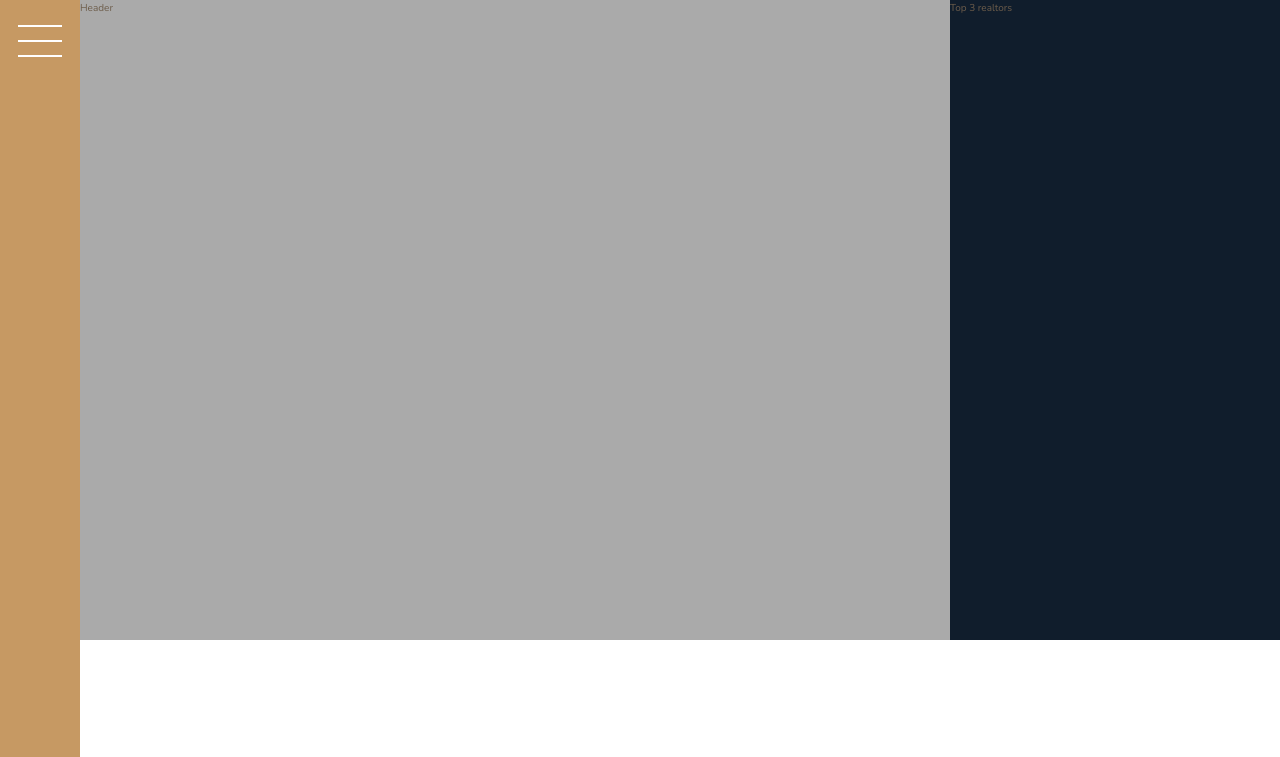
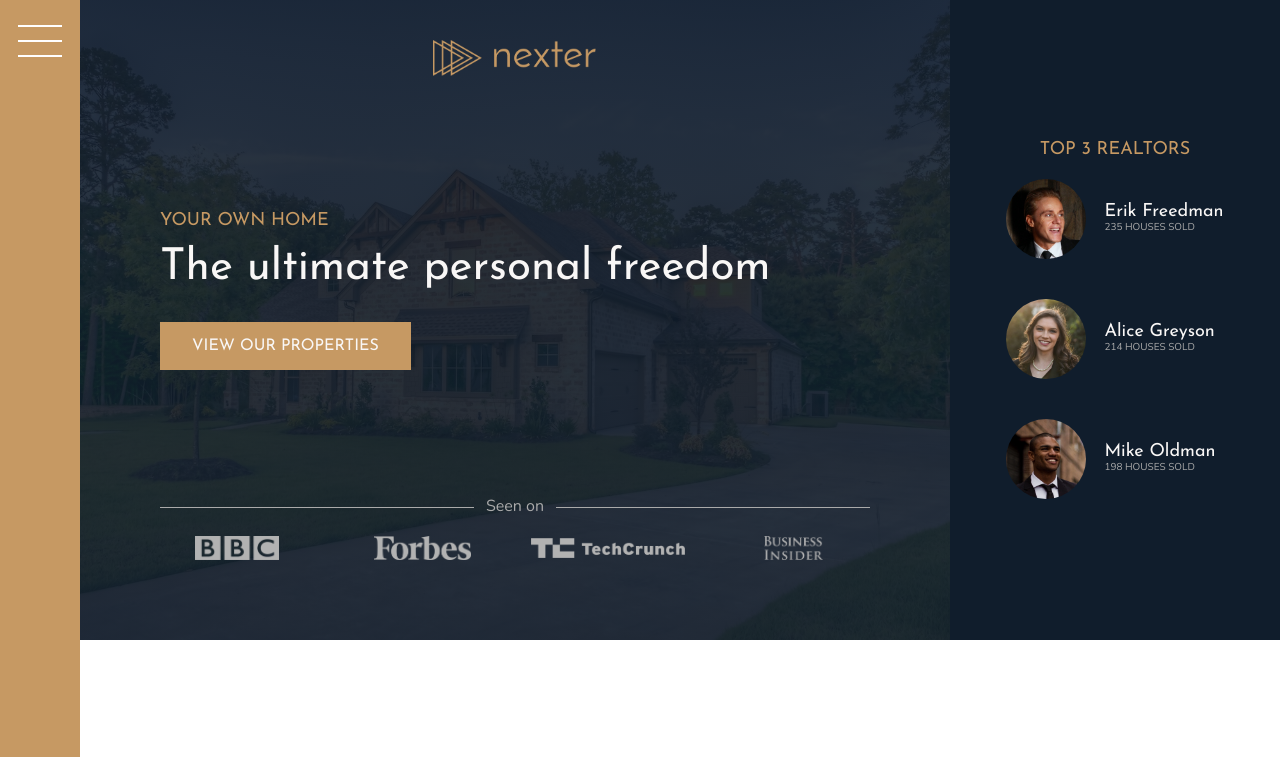
Before and after one commit to bhszewczyk/Nexter, a website: page index.html in a window 1280 px wide. Shown: the top 757 px of the page. Drawn offline with nearby package versions, Linux system fonts and the light colour scheme.

Commit message:
Adds header design

```diff
--- a/index.html
+++ b/index.html
@@ -18,8 +18,41 @@
     <div class="sidebar">
       <button class="nav__btn"></button>
     </div>
-    <div class="header">Header</div>
-    <div class="realtors">Top 3 realtors</div>
+    <div class="header">
+      <img src="img/logo.png" alt="Logo" class="header__logo">
+      <h3 class="heading-3">Your own home</h3>
+      <h1 class="heading-1">The ultimate personal freedom</h1>
+      <button class="btn header__btn">View our properties</button>
+      <div class="header__seenon-text">Seen on</div>
+      <div class="header__seenon-logos">
+        <img src="img/logo-bbc.png" alt="BBC logo">
+        <img src="img/logo-forbes.png" alt="Forbes logo">
+        <img src="img/logo-techcrunch.png" alt="TechCrunch logo">
+        <img src="img/logo-bi.png" alt="Business insider logo">
+      </div>
+    </div>
+    <div class="realtors">
+      <h3 class="heading-3">Top 3 realtors</h3>
+      <div class="realtors__list">
+        <img src="img/realtor-1.jpeg" alt="Realtor 1" class="realtors__img">
+        <div class="realtors__details">
+          <h4 class="heading-4 heading-4--light">Erik Freedman</h4>
+          <p class="realtors__sold">235 houses sold</p>
+        </div>
+
+        <img src="img/realtor-2.jpeg" alt="Realtor 2" class="realtors__img">
+        <div class="realtors__details">
+          <h4 class="heading-4 heading-4--light">Alice Greyson</h4>
+          <p class="realtors__sold">214 houses sold</p>
+        </div>
+
+        <img src="img/realtor-3.jpeg" alt="Realtor 3" class="realtors__img">
+        <div class="realtors__details">
+          <h4 class="heading-4 heading-4--light">Mike Oldman</h4>
+          <p class="realtors__sold">198 houses sold</p>
+        </div>
+      </div>
+    </div>
     <section class="features">
       <div class="feature">
         <svg class="feature__icon">
--- a/sass/_footer.scss
+++ b/sass/_footer.scss
@@ -3,6 +3,7 @@
   grid-column: full-start/full-end;
 
   padding: 8rem;
+  padding-bottom: 2rem;
 }
 
 .nav {
@@ -41,5 +42,5 @@
   color: $color-grey-light-2;
   text-align: center;
   width: 70%;
-  margin: 3.2rem auto;
+  margin: 6.4rem auto 0 auto;
 }
--- a/sass/_header.scss
+++ b/sass/_header.scss
@@ -1,4 +1,62 @@
 .header {
-  background-color: $color-grey-light-2;
   grid-column: full-start/col-end 6;
+  background-image: linear-gradient(
+      rgba($color-secondary, 0.9),
+      rgba($color-secondary, 0.9)
+    ),
+    url(../img/hero.jpeg);
+  background-size: cover;
+  background-position: center;
+  padding: 8rem;
+  padding-top: 4rem;
+  background-repeat: no-repeat;
+
+  display: grid;
+  grid-template-columns: minmax(min-content, max-content);
+  grid-template-rows: 1fr min-content 6rem 1fr;
+  row-gap: 1.6rem;
+  justify-content: center;
+
+  &__logo {
+    height: 3.6rem;
+    justify-self: center;
+  }
+
+  &__btn {
+    align-self: start;
+    justify-self: start;
+  }
+
+  &__seenon-text {
+    font-size: 1.6rem;
+    color: $color-grey-light-2;
+
+    display: grid;
+    grid-template-columns: 1fr max-content 1fr;
+    align-items: center;
+    column-gap: 1.2rem;
+
+    &::before,
+    &::after {
+      content: "";
+      height: 1px;
+      display: block;
+      background-color: currentColor;
+    }
+  }
+
+  &__seenon-logos {
+    display: grid;
+    grid-template-columns: repeat(4, 1fr);
+    column-gap: 3.2rem;
+    justify-items: center;
+    align-items: center;
+
+    img {
+      max-height: 2.4rem;
+      max-width: 100%;
+      filter: brightness(70%);
+      display: inline;
+    }
+  }
 }
--- a/sass/_realtors.scss
+++ b/sass/_realtors.scss
@@ -1,4 +1,30 @@
 .realtors {
   background-color: $color-secondary;
   grid-column: col-start 7 / full-end;
+  padding: 3.2rem;
+
+  display: grid;
+  justify-content: center;
+  align-content: center;
+  justify-items: center;
+  row-gap: 2rem;
+
+  &__list {
+    display: grid;
+    grid-template-columns: min-content max-content;
+    column-gap: 1.8rem;
+    row-gap: 5vh;
+    align-items: center;
+  }
+
+  &__img {
+    width: 8rem;
+    border-radius: 50%;
+    display: block;
+  }
+  &__sold {
+    text-transform: uppercase;
+    color: $color-grey-light-2;
+    margin-top: -2px;
+  }
 }
--- a/sass/_typography.scss
+++ b/sass/_typography.scss
@@ -6,6 +6,10 @@
 
 .heading-1 {
   @extend %heading;
+
+  font-size: 4.4rem;
+  color: $color-grey-light-1;
+  line-height: 1;
 }
 .heading-2 {
   @extend %heading;
@@ -24,7 +28,7 @@
 .heading-3 {
   @extend %heading;
 
-  font-size: 2.2rem;
+  font-size: 1.8rem;
   color: $color-primary;
   text-transform: uppercase;
 }
```
Also changed, not shown: css/style.css.
